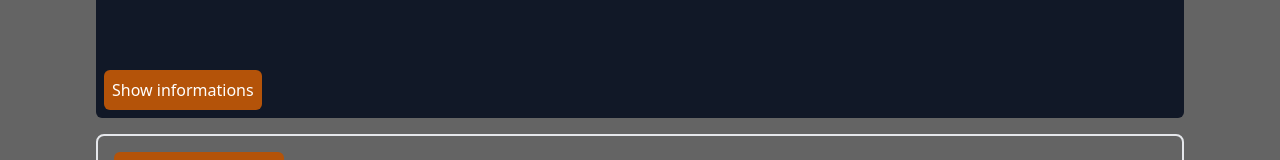
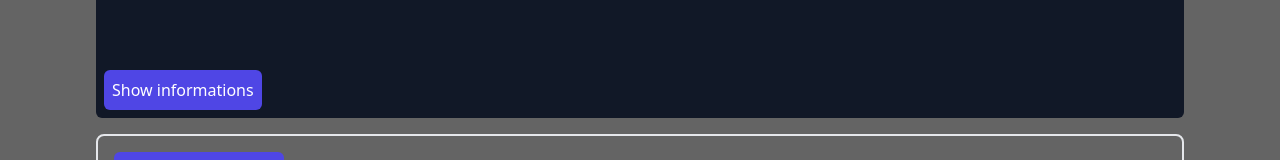
Before and after one commit to Alekiel42/astroDev, a Vue app in the folder astro-dev/: page / in a window 1280 px wide. Shown: the part 326-486 px from the top of the page. Built offline with nearby package versions, Linux system fonts and the light colour scheme; no server answers.

Commit message:
improve cssBaseButton & animation

```diff
--- a/astro-dev/src/components/UI/BaseButton.vue
+++ b/astro-dev/src/components/UI/BaseButton.vue
@@ -1,5 +1,16 @@
 <template>
-  <button class="bg-yellow-700 p-2 m-2 rounded-md">
+  <button
+    class="
+      bg-indigo-600
+      hover:bg-indigo-800
+      transition
+      duratiion-500
+      ease-in-out
+      p-2
+      m-2
+      rounded-md
+    "
+  >
     <slot></slot>
   </button>
 </template>
```
